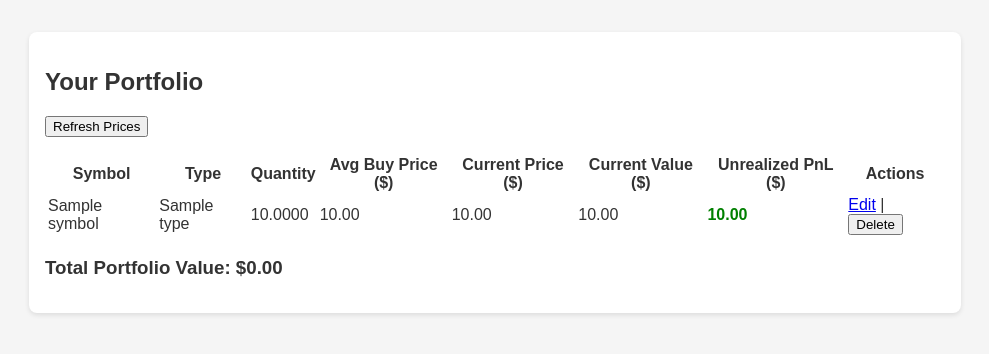
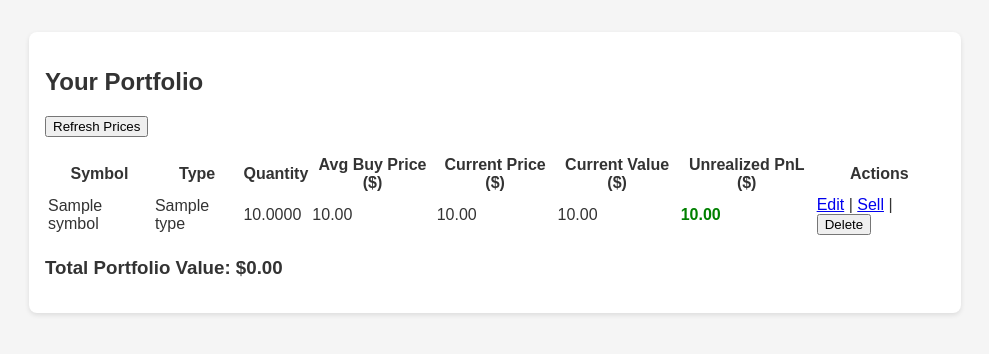
Before and after one commit to SilentKiller4233/portfolio-manager, a Flask app: template templates/dashboard.html in a window 1280 px wide. Shown: the part 54-408 px from the top of the page, without its empty margins (145-1134 px from the left). Run offline with Flask 3, Linux system fonts and the light colour scheme; the template is opened without the code that fills it: most values are stand-ins (such as "Sample title", 1, 10 or a date in 2020).

Commit message:
Added Sell Asset functionality

```diff
--- a/app.py
+++ b/app.py
@@ -176,6 +176,74 @@ def delete_asset(symbol):
     flash("Asset deleted.", "info")
     return redirect("/dashboard")
 
+# ---------------------- SELL ASSET ---------------------- #
+
+@app.route("/sell/<symbol>", methods=["GET", "POST"])
+@login_required
+def sell_asset(symbol):
+    asset_type = request.args.get("type")
+    if not asset_type:
+        flash("Asset type required.", "danger")
+        return redirect("/dashboard")
+
+    db = get_db_connection()
+    user_id = session["user_id"]
+    asset = db.execute("""
+        SELECT * FROM assets
+        WHERE user_id = ? AND symbol = ? AND asset_type = ?
+    """, (user_id, symbol.lower(), asset_type)).fetchone()
+
+    if not asset:
+        flash("Asset not found.", "danger")
+        return redirect("/dashboard")
+
+    if request.method == "POST":
+        try:
+            sell_qty = float(request.form["quantity"])
+            sell_price = float(request.form["price"])
+        except ValueError:
+            flash("Invalid input.", "danger")
+            return redirect(request.url)
+
+        if sell_qty <= 0 or sell_price <= 0:
+            flash("Values must be positive.", "danger")
+            return redirect(request.url)
+
+        if sell_qty > asset["quantity"]:
+            flash("You cannot sell more than you own.", "danger")
+            return redirect(request.url)
+
+        remaining_qty = asset["quantity"] - sell_qty
+        avg_price = asset["avg_buy_price"]
+        cost_basis = sell_qty * avg_price
+        proceeds = sell_qty * sell_price
+        realized_pnl = proceeds - cost_basis
+
+        # Update or delete asset
+        if remaining_qty == 0:
+            db.execute("""
+                DELETE FROM assets
+                WHERE user_id = ? AND symbol = ? AND asset_type = ?
+            """, (user_id, symbol.lower(), asset_type))
+        else:
+            db.execute("""
+                UPDATE assets
+                SET quantity = ?
+                WHERE user_id = ? AND symbol = ? AND asset_type = ?
+            """, (remaining_qty, user_id, symbol.lower(), asset_type))
+
+        # Log transaction
+        db.execute("""
+            INSERT INTO transactions (user_id, symbol, quantity, sell_price, cost_basis, realized_pnl, asset_type)
+            VALUES (?, ?, ?, ?, ?, ?, ?)
+        """, (user_id, symbol.lower(), sell_qty, sell_price, cost_basis, realized_pnl, asset_type))
+
+        db.commit()
+        flash(f"Sold {sell_qty} {symbol.upper()} for ${proceeds:.2f} — Realized PnL: ${realized_pnl:.2f}", "success")
+        return redirect("/dashboard")
+
+    return render_template("sell_asset.html", asset=asset)
+
 # ---------------------- REFRESH PRICES ---------------------- #
 @app.route("/refresh", methods=["POST"])
 @login_required
--- a/templates/dashboard.html
+++ b/templates/dashboard.html
@@ -42,6 +42,7 @@
             </td>
             <td>
                 <a href="{{ url_for('edit_asset', symbol=asset.symbol, **{'type': asset.type}) }}">Edit</a> |
+                <a href="{{ url_for('sell_asset', symbol=asset.symbol, type=asset.type) }}">Sell</a> |
                 <form action="{{ url_for('delete_asset', symbol=asset.symbol, **{'type': asset.type}) }}" method="post" style="display:inline;">
                     <button type="submit" onclick="return confirm('Are you sure you want to delete this asset?')">Delete</button>
                 </form>
```
Also changed, not shown: templates/sell_asset.html (added, +15 -0 lines).
